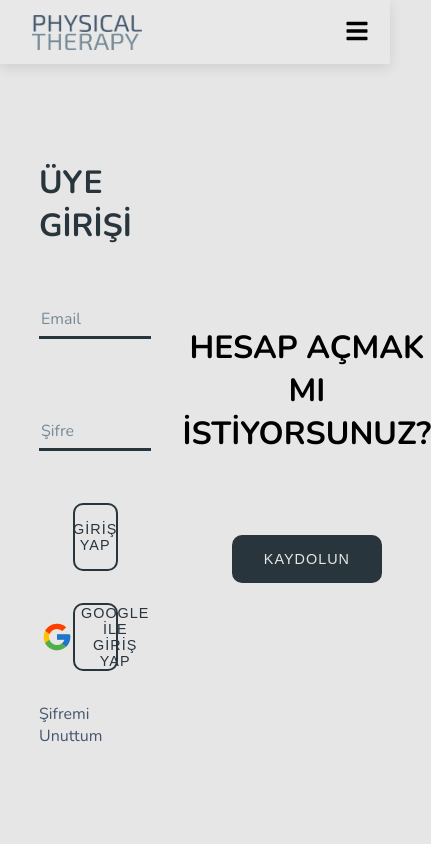
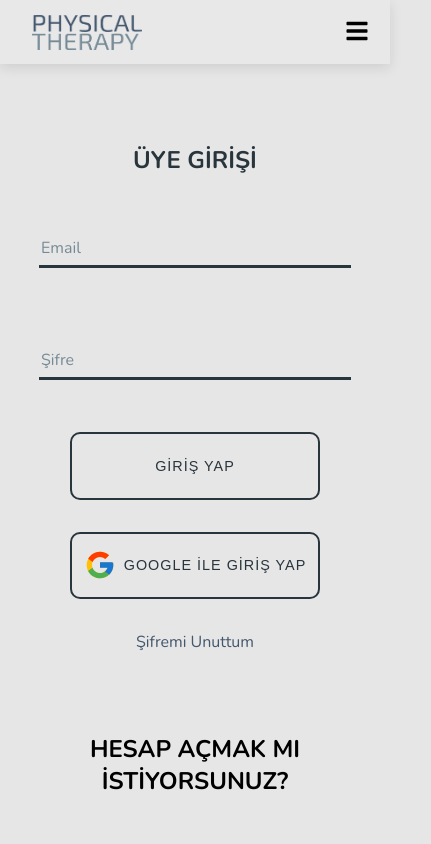
Before and after one commit to semsi-gungor/Physiotherapy-App, a Next.js app: page /login in a window 390 px wide. Shown: the top 844 px of the page, 431 px wide, since content can reach past the window. Built offline with nearby package versions, Linux system fonts and the light colour scheme.

Commit message:
made login responsive

```diff
--- a/src/components/login/LoginPage.module.css
+++ b/src/components/login/LoginPage.module.css
@@ -1,8 +1,9 @@
 .formPage {
   width: 80%;
-  height: 37rem;
+  min-height: 140%;
   display: flex;
-  gap: 10%;
+  gap: 10rem;
+  padding: 5rem 0;
 }
 
 .form {
@@ -84,3 +85,35 @@
 .redirect button:hover {
   background-color: var(--color-5);
 }
+
+@media (max-width: 700px) {
+  .form button {
+    width: 80%;
+    height: 8vh;
+    font-size: 0.9rem;
+  }
+  .formPage {
+    flex-direction: column;
+    gap: 5rem;
+  }
+
+  .redirect h1 {
+    font-size: 1.5rem;
+  }
+
+  .form header {
+    font-size: 1.5rem;
+  }
+}
+
+@media (min-width: 701px) and (max-width: 1120px) {
+  .formPage {
+    flex-direction: column;
+    gap: 7rem;
+  }
+  .form button {
+    width: 70%;
+    height: 8vh;
+    font-size: 0.9rem;
+  }
+}
```
